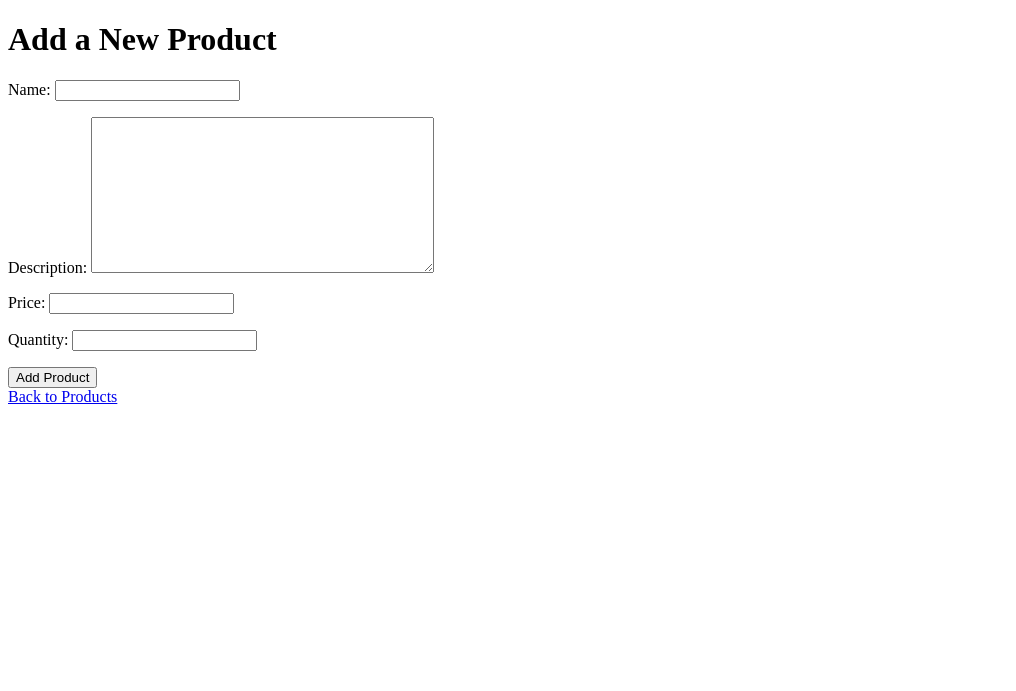
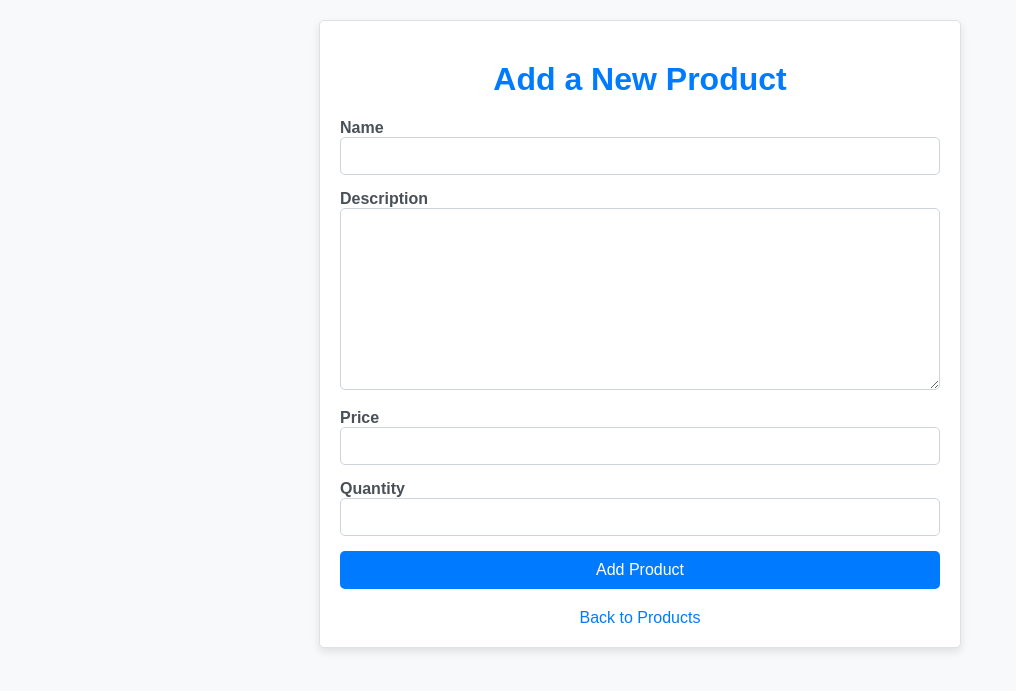
Before and after one commit to vladyslav-holovashchenko-web/e-commerce, a Django app: page /products/add/ in a window 1280 px wide. Shown: the top 691 px of the page, without its empty margins (0-1016 px from the left). Run offline with Django 5.2, Linux system fonts and the light colour scheme.

Commit message:
styled product components

```diff
--- a/products/templates/products/add_product.html
+++ b/products/templates/products/add_product.html
@@ -2,13 +2,107 @@
 <html>
   <head>
     <title>Add Product</title>
+    <style>
+      body {
+        font-family: Arial, sans-serif;
+        background-color: #f8f9fa;
+        margin: 0;
+        padding: 0;
+        color: #343a40;
+      }
+
+      h1 {
+        text-align: center;
+        margin-top: 20px;
+        color: #007bff;
+      }
+
+      .form-container {
+        max-width: 600px;
+        margin: 20px auto;
+        padding: 20px;
+        background-color: #ffffff;
+        border: 1px solid #dee2e6;
+        border-radius: 5px;
+        box-shadow: 0 4px 8px rgba(0, 0, 0, 0.1);
+      }
+
+      form {
+        display: flex;
+        flex-direction: column;
+        gap: 15px;
+      }
+
+      label {
+        font-weight: bold;
+        margin-bottom: 5px;
+        color: #495057;
+      }
+
+      input,
+      textarea,
+      select {
+        width: 100%;
+        padding: 10px;
+        font-size: 14px;
+        border: 1px solid #ced4da;
+        border-radius: 5px;
+        background-color: #ffffff;
+        box-sizing: border-box;
+      }
+
+      input:focus,
+      textarea:focus,
+      select:focus {
+        outline: none;
+        border-color: #007bff;
+        box-shadow: 0 0 5px rgba(0, 123, 255, 0.5);
+      }
+
+      button {
+        background-color: #007bff;
+        color: #ffffff;
+        padding: 10px 15px;
+        border: none;
+        border-radius: 5px;
+        font-size: 16px;
+        cursor: pointer;
+      }
+
+      button:hover {
+        background-color: #0056b3;
+      }
+
+      a {
+        display: block;
+        margin-top: 20px;
+        text-align: center;
+        text-decoration: none;
+        color: #007bff;
+      }
+
+      a:hover {
+        color: #0056b3;
+      }
+    </style>
   </head>
   <body>
-    <h1>Add a New Product</h1>
-    <form method="post" enctype="multipart/form-data">
-      {% csrf_token %} {{ form.as_p }}
-      <button type="submit">Add Product</button>
-    </form>
-    <a href="{% url 'product_list' %}">Back to Products</a>
+    <div class="form-container">
+      <h1>Add a New Product</h1>
+      <form method="post" enctype="multipart/form-data">
+        {% csrf_token %} {% for field in form %}
+        <div>
+          <label for="{{ field.id_for_label }}">{{ field.label }}</label>
+          {{ field }} {% if field.help_text %}
+          <small style="color: #6c757d">{{ field.help_text }}</small>
+          {% endif %} {% for error in field.errors %}
+          <small style="color: red">{{ error }}</small>
+          {% endfor %}
+        </div>
+        {% endfor %}
+        <button type="submit">Add Product</button>
+      </form>
+      <a href="{% url 'product_list' %}">Back to Products</a>
+    </div>
   </body>
 </html>
```
Also changed, not shown: products/templates/products/product_detail.html (+52 -6 lines), products/templates/products/product_list.html (+52 -1 lines).
